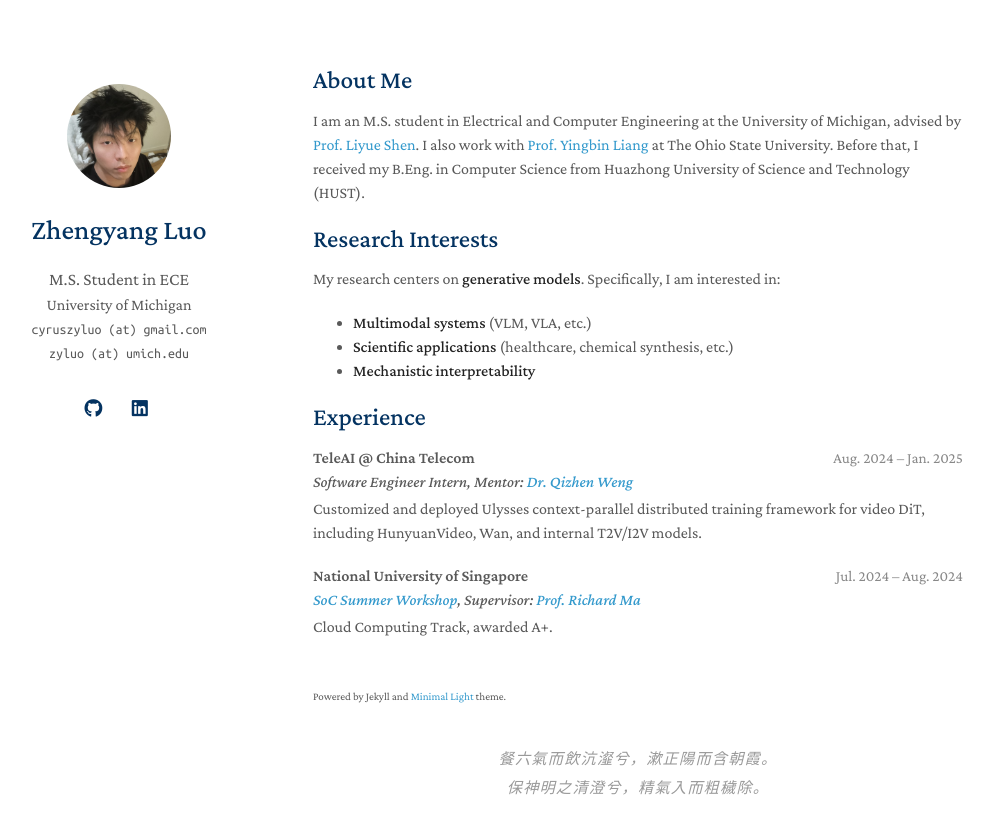
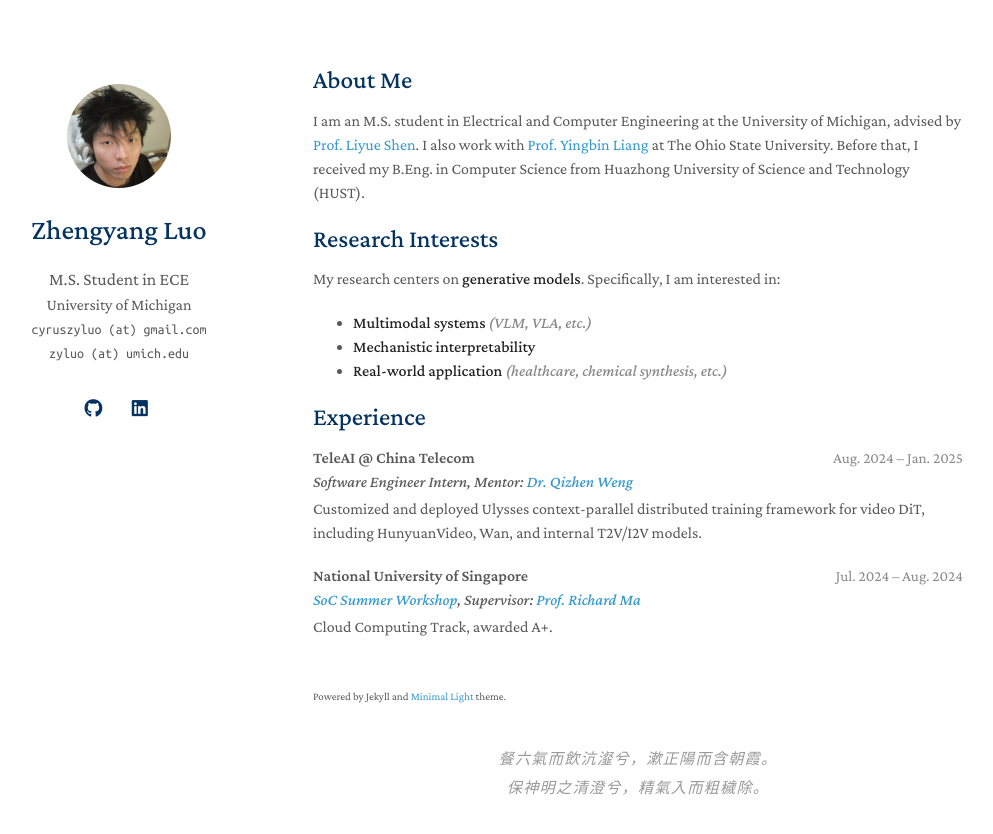
Before and after one commit to peacewang017/peacewang017.github.io, a Jekyll site: the page built from index.md, in a window 1280 px wide. Shown: the top 834 px of the page, without its empty margins (157-1150 px from the left). Built offline with Jekyll 4.4.1, drawn with Linux system fonts in a browser that asks for light colours; some web fonts are replaced; a style sheet for code colours, icons or effects is not loaded; our own code applies the rules of GitHub Pages for plain Markdown files.

Commit message:
update
Co-Authored-By: Claude Opus 5 (1M context) <noreply@anthropic.com>

```diff
--- a/_layouts/homepage.html
+++ b/_layouts/homepage.html
@@ -50,6 +50,7 @@
     <style>
       .motto { margin-top: 2.5em; text-align: center; font-family: "LXGW WenKai TC", "STKaiti", "KaiTi", serif; font-style: italic; font-size: 0.95rem; line-height: 1.9; letter-spacing: 0.08em; }
       .motto a, .motto a:hover { color: #999; text-decoration: none; }
+      .note { color: #888; font-style: italic; }
       .exp { margin-bottom: 1.2em; }
       .exp-head { display: flex; justify-content: space-between; align-items: baseline; flex-wrap: wrap; gap: 0 1em; }
       .exp-org { font-weight: bold; }
--- a/index.md
+++ b/index.md
@@ -10,9 +10,9 @@ I am an M.S. student in Electrical and Computer Engineering at the University of
 
 My research centers on **generative models**. Specifically, I am interested in:
 
-- **Multimodal systems** (VLM, VLA, etc.)
-- **Scientific applications** (healthcare, chemical synthesis, etc.)
+- **Multimodal systems** <span class="note">(VLM, VLA, etc.)</span>
 - **Mechanistic interpretability**
+- **Real-world application** <span class="note">(healthcare, chemical synthesis, etc.)</span>
 
 ## Experience
 
```
